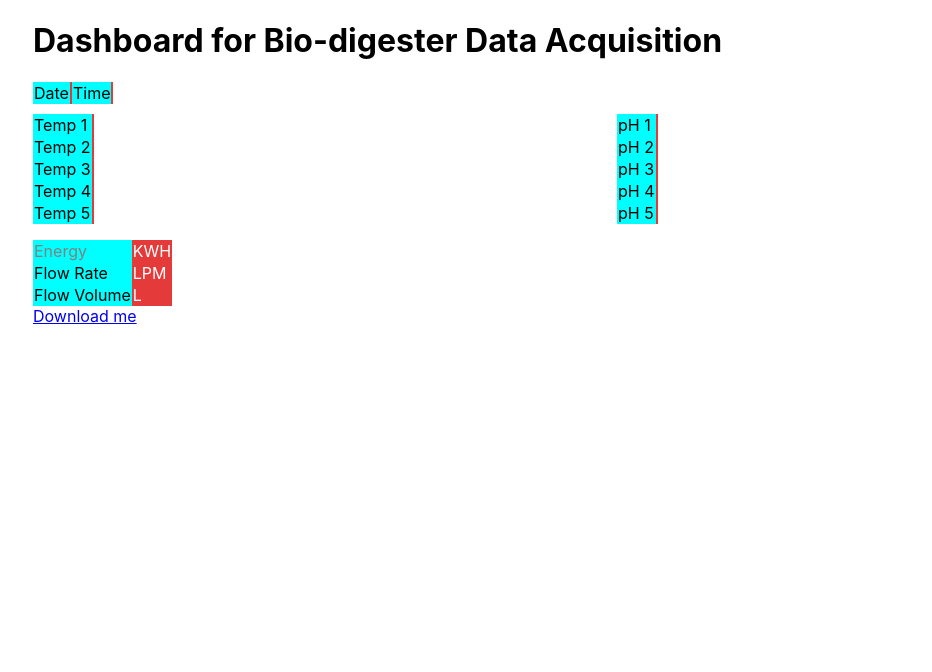
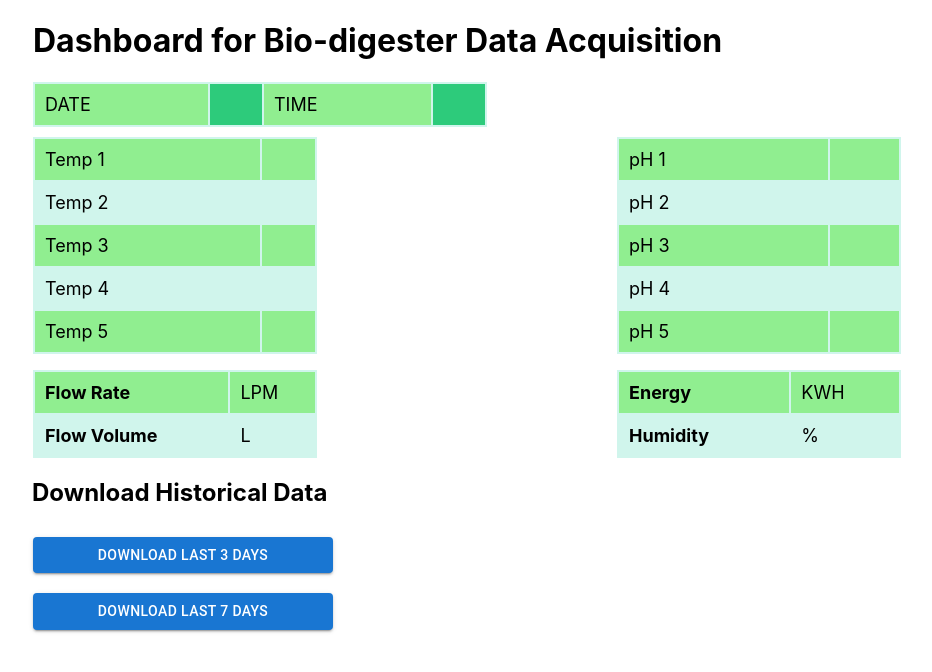
Before and after one commit to tars003/bio-digester-dash, a React (Create React App) app: page / in a window 1280 px wide. Shown: the top 672 px of the page, without its empty margins (31-963 px from the left). Built offline with nearby package versions, Linux system fonts and the light colour scheme; no server answers.

Commit message:
design improvements

```diff
--- a/src/App.css
+++ b/src/App.css
@@ -1,3 +1,17 @@
 table {
-  border-collapse: collapse;
+  /* border-collapse: collapse; */
+  font-size: 18px;
+  background-color: rgb(208, 245, 236);
+  width: 50%;
 }
+td {
+  padding: 10px;
+}
+tr:nth-child(odd) {
+  background-color: Lightgreen;
+}
+
+.csv-link > a {
+  text-decoration: none;
+  color: white;
+}
--- a/src/components/SingleUnit.js
+++ b/src/components/SingleUnit.js
@@ -4,6 +4,7 @@ import { CSVLink, CSVDownload } from "react-csv";
 
 import Container from '@mui/material/Container';
 import Grid from '@mui/material/Grid';
+import Button from '@mui/material/Button';
 
 const rootUrl = "https://bio-digester-server.herokuapp.com";
 
@@ -45,21 +46,23 @@ const SingleUnit = (props) => {
                 <Grid container style={{marginBottom: '10px'}} spacing={2}>
                     <Grid item xs={6}>
                         <div className="container" >
-                            <table className="table">
+                            {/* DATE TIME TABLE */}
+                            <table style={{width : "80%"}}  className="table">
                                 <tbody>
                                     <tr>
-                                        <td style={{backgroundColor: "#00FFFF", color: "black"}} >
-                                            Date </td>
-                                        <td  style={{backgroundColor: "rgb(228, 58, 58)", color: "white"}} >
+                                        <td style={{color: "black"}} >
+                                            DATE </td>
+                                        <td  style={{color: "white", backgroundColor: "rgb(45, 203, 123)"}} >
                                             {currSerialRes.serverDate}</td>
 
-                                        <td style={{backgroundColor: "#00FFFF", color: "black"}} >
-                                            Time  </td>
-                                        <td  style={{backgroundColor: "rgb(228, 58, 58)", color: "white"}} >
+                                        <td style={{color: "black"}} >
+                                            TIME  </td>
+                                        <td  style={{color: "white", backgroundColor: "rgb(45, 203, 123)"}} >
                                         {currSerialRes.serverTime}</td>
                                     </tr>
                                 </tbody>
                             </table>
+                            {/* DATE TIME TABLE */}
                         </div>
                     </Grid>
                 </Grid>
@@ -73,37 +76,37 @@ const SingleUnit = (props) => {
                             <table className="table">
                                 <tbody>
                                     <tr>
-                                        <td style={{backgroundColor: "#00FFFF", color: "black"}} >
+                                        <td style={{color: "black"}} >
                                             Temp 1</td>
-                                        <td  style={{backgroundColor: "rgb(228, 58, 58)", color: "white"}} >
+                                        <td  style={{color: "black"}} >
                                             {currSerialRes.temp1}</td>
                                     </tr>
 
                                     <tr>
-                                        <td style={{backgroundColor: "#00FFFF", color: "black"}} >
+                                        <td style={{color: "black"}} >
                                             Temp 2</td>
-                                        <td  style={{backgroundColor: "rgb(228, 58, 58)", color: "white"}} >
+                                        <td  style={{color: "black"}} >
                                             {currSerialRes.temp2}</td>
                                     </tr>
 
                                     <tr>
-                                        <td style={{backgroundColor: "#00FFFF", color: "black"}} >
+                                        <td style={{color: "black"}} >
                                             Temp 3</td>
-                                        <td  style={{backgroundColor: "rgb(228, 58, 58)", color: "white"}} >
+                                        <td  style={{color: "black"}} >
                                             {currSerialRes.temp3}</td>
                                     </tr>
 
                                     <tr>
-                                        <td style={{backgroundColor: "#00FFFF", color: "black"}} >
+                                        <td style={{color: "black"}} >
                                             Temp 4</td>
-                                        <td  style={{backgroundColor: "rgb(228, 58, 58)", color: "white"}} >
+                                        <td  style={{color: "black"}} >
                                             {currSerialRes.temp4}</td>
                                     </tr>
 
                                     <tr>
-                                        <td style={{backgroundColor: "#00FFFF", color: "black"}} >
+                                        <td style={{color: "black"}} >
                                             Temp 5</td>
-                                        <td  style={{backgroundColor: "rgb(228, 58, 58)", color: "white"}} >
+                                        <td  style={{color: "black"}} >
                                             {currSerialRes.temp5}</td>
                                     </tr>
                                 </tbody>
@@ -117,37 +120,37 @@ const SingleUnit = (props) => {
                             <table className="table">
                                 <tbody>
                                     <tr>
-                                        <td style={{backgroundColor: "#00FFFF", color: "black"}} >
+                                        <td style={{color: "black"}} >
                                             pH 1</td>
-                                        <td  style={{backgroundColor: "rgb(228, 58, 58)", color: "white"}} >
+                                        <td  style={{color: "black"}} >
                                         {currSerialRes.ph1}</td>
                                     </tr>
 
                                     <tr>
-                                        <td style={{backgroundColor: "#00FFFF", color: "black"}} >
+                                        <td style={{color: "black"}} >
                                             pH 2</td>
-                                        <td  style={{backgroundColor: "rgb(228, 58, 58)", color: "white"}} >
+                                        <td  style={{color: "black"}} >
                                             {currSerialRes.ph2}</td>
                                     </tr>
 
                                     <tr>
-                                        <td style={{backgroundColor: "#00FFFF", color: "black"}} >
+                                        <td style={{color: "black"}} >
                                             pH 3</td>
-                                        <td  style={{backgroundColor: "rgb(228, 58, 58)", color: "white"}} >
+                                        <td  style={{color: "black"}} >
                                             {currSerialRes.ph3}</td>
                                     </tr>
 
                                     <tr>
-                                        <td style={{backgroundColor: "#00FFFF", color: "black"}} >
+                                        <td style={{color: "black"}} >
                                             pH 4</td>
-                                        <td  style={{backgroundColor: "rgb(228, 58, 58)", color: "white"}} >
+                                        <td  style={{color: "black"}} >
                                             {currSerialRes.ph4}</td>
                                     </tr>
 
                                     <tr>
-                                        <td style={{backgroundColor: "#00FFFF", color: "black"}} >
+                                        <td style={{color: "black"}} >
                                             pH 5</td>
-                                        <td  style={{backgroundColor: "rgb(228, 58, 58)", color: "white"}} >
+                                        <td  style={{color: "black"}} >
                                             {currSerialRes.ph5}</td>
                                     </tr>
                                 </tbody>
@@ -158,28 +161,44 @@ const SingleUnit = (props) => {
 
                     <Grid item xs={6}>
                         <div className="container" >
+                            {/* FLOW  TABLE */}
+                            <table className="table">
+                                <tbody>
+                                    <tr>
+                                        <td style={{color: "black", fontWeight: "bold"}}>
+                                            Flow Rate </td>
+                                        <td  style={{color: "black"}} >
+                                        {currSerialRes.flow} LPM</td>
+                                    </tr>
+
+                                    <tr>
+                                        <td style={{color: "black", fontWeight: "bold"}}>
+                                            Flow Volume</td>
+                                        <td  style={{color: "black"}} >
+                                        {currSerialRes.flowVolume} L</td>
+                                    </tr>
+                                </tbody>
+                            </table>
+                            {/* FLOW  TABLE */}
+                        </div>
+                    </Grid>
+
+                    <Grid item xs={6}>
+                        <div className="container" >
                             {/* MODBUS  TABLE */}
                             <table className="table">
                                 <tbody>
                                     <tr>
-                                        <td style={{backgroundColor: "#00FFFF", color: "Gray"}} >
+                                        <td style={{color: "black", fontWeight: "bold"}} >
                                             Energy </td>
-                                        <td  style={{backgroundColor: "rgb(228, 58, 58)", color: "white"}} >
+                                        <td  style={{color: "black"}} >
                                         {currSerialRes.energy} KWH</td>
                                     </tr>
-
                                     <tr>
-                                        <td style={{backgroundColor: "#00FFFF", color: "black"}} >
-                                            Flow Rate </td>
-                                        <td  style={{backgroundColor: "rgb(228, 58, 58)", color: "white"}} >
-                                        {currSerialRes.flow} LPM</td>
-                                    </tr>
-
-                                    <tr>
-                                        <td style={{backgroundColor: "#00FFFF", color: "black"}} >
-                                            Flow Volume</td>
-                                        <td  style={{backgroundColor: "rgb(228, 58, 58)", color: "white"}} >
-                                        {currSerialRes.flowVolume} L</td>
+                                        <td style={{color: "black", fontWeight: "bold"}} >
+                                            Humidity </td>
+                                        <td  style={{color: "black"}} >
+                                        {currSerialRes.rh}  % </td>
                                     </tr>
                                 </tbody>
                             </table>
@@ -188,8 +207,20 @@ const SingleUnit = (props) => {
                     </Grid>
                 </Grid>
 
+                <Container fixed style={{marginLeft: '-25px'}}>
+                    <h2> Download Historical Data</h2>
+                </Container>
+
                 {/* CSV DOWNLAOAD BUTTON */}
-                <CSVLink  filename={"bio-digester.csv"} data={allSerialRes}>Download me</CSVLink>
+                <Grid style={{marginTop: '10px', marginLeft: '-10px'}} container spacing={0}>
+                    <Grid item xs={6}>
+                        <Button className="csv-link"   style={{ margin: '10px', minWidth: '300px' }}variant="contained"><CSVLink  filename={"bio-digester.csv"} data={allSerialRes}>DOWNLOAD LAST 3 DAYS</CSVLink></Button>
+                    </Grid>
+                    <Grid item xs={6}></Grid>
+                    <Grid item xs={6}>
+                        <Button className="csv-link"  style={{ margin: '10px', minWidth: '300px' }}variant="contained"><CSVLink  filename={"bio-digester.csv"} data={allSerialRes}>DOWNLOAD LAST 7 DAYS</CSVLink></Button>
+                    </Grid>
+                </Grid>
             </Container>
         </>
     );
```
